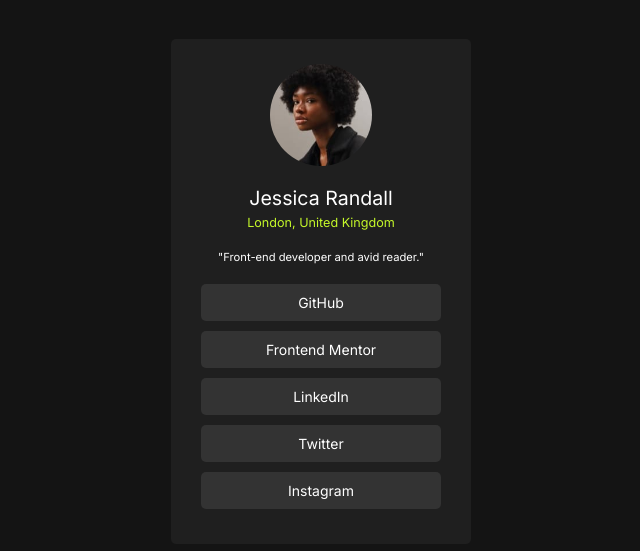
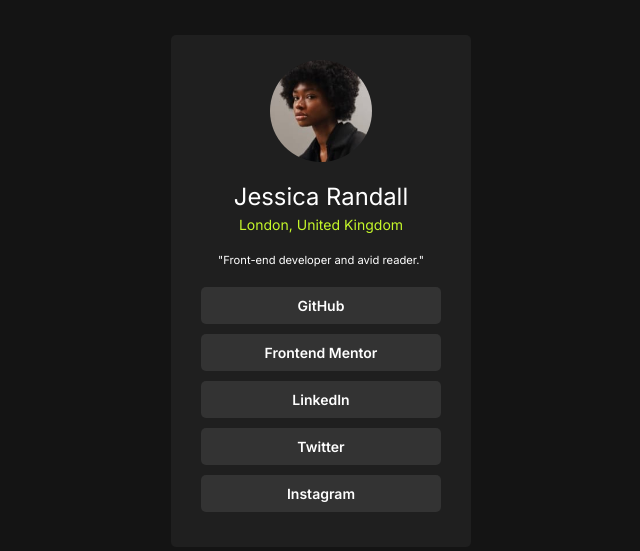
Before and after one commit to anildabas001/social-links, a plain HTML site: page index.html in a window 1280 px wide. Shown: the part 109-660 px from the top of the page, without its empty margins (319-959 px from the left). Drawn offline with Linux system fonts and the light colour scheme.

Commit message:
fixing widthes and heights and font sizes to match design

```diff
--- a/style.css
+++ b/style.css
@@ -29,8 +29,8 @@ body {
 
 .social-links-container {
     background-color: var(--grey-color-800);
-    max-height: 645px;
-    max-width: 400px;
+    max-height: 845px;
+    max-width: 600px;
     min-height: 200px;
     min-width: 300px;
     border-radius: 5px;
@@ -60,13 +60,13 @@ body {
 
 .social-links-container .user-details h3 {
     font-weight: var(--font-weight-400);
-    font-size: 1.4rem;
+    font-size: 1.7rem;
 
 }
 
 .social-links-container .user-details p {
     color: var(--green-color);
-    font-size: 0.9rem;
+    font-size: 1rem;
 }
 
 .social-links-container .job-position {
@@ -85,6 +85,7 @@ body {
     margin-bottom: 10px;
     padding: 10px 0px;
     border-radius: 5px;
+    font-weight: var(--font-weight-600);
 }
 
 .social-links-container ul.social-links li:hover{
```
